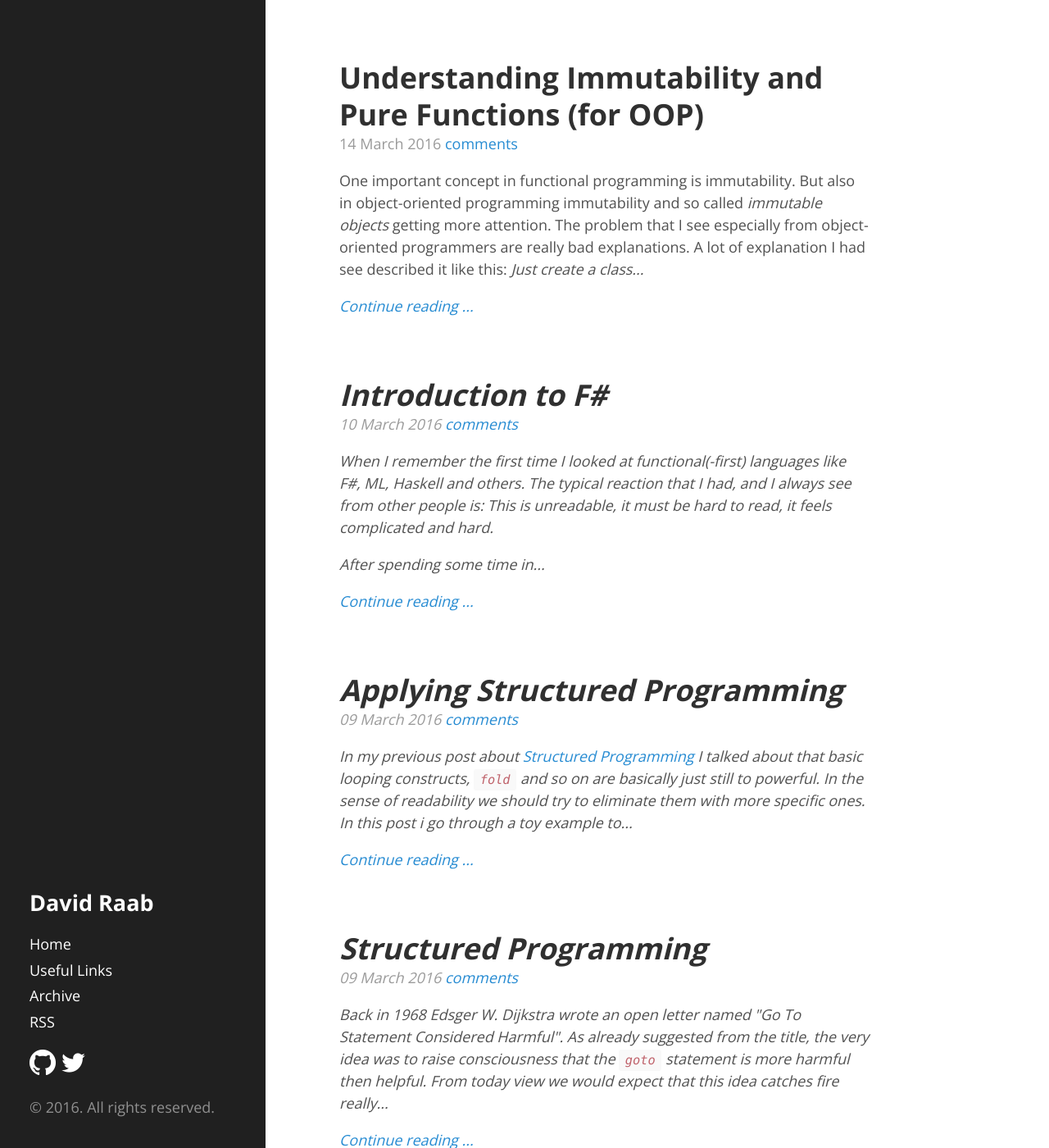
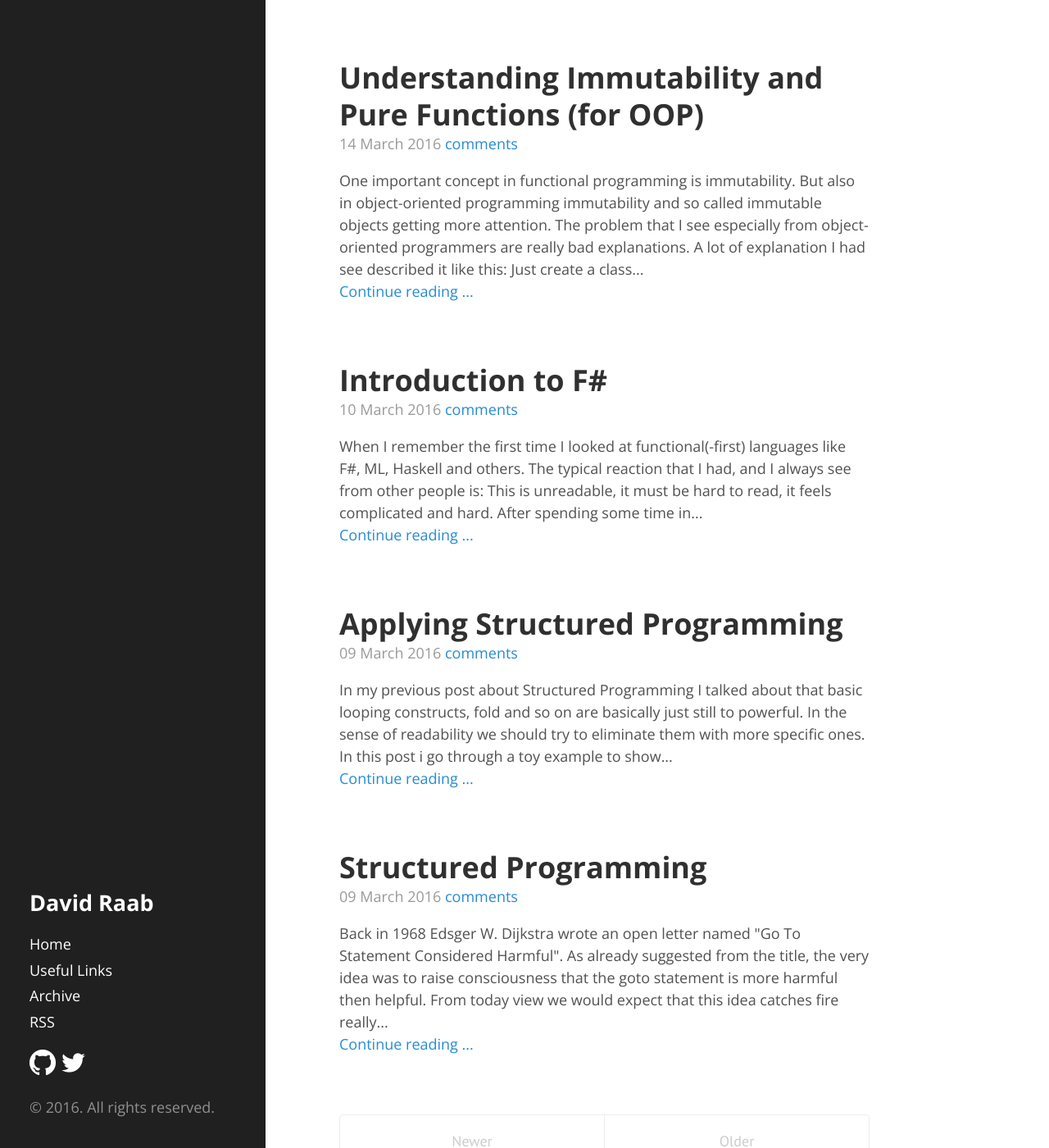
Before and after one commit to bartelink/sidburn.github.io, a Jekyll site: the page built from index.html, in a window 1280 px wide and 1400 px high. Shown: the whole window at 82% size. Built offline with Jekyll 4.4.1, drawn with Linux system fonts in a browser that asks for light colours; some web fonts are replaced; the list of posts is cut into pages by our own code; comment, search, counter and statistics services are not loaded.

Commit message:
Start Page
Removed HTML in excerpt.

```diff
--- a/index.html
+++ b/index.html
@@ -16,7 +16,7 @@
         <a href="{{ site.baseurl }}{{ post.url }}#disqus_thread">comments</a>
     </span>
 
-    {{ post.content | truncatewords: 50 }}
+    {{ post.content | strip_html | truncatewords: 50 }}
 
     <p>
         <a href="{{ post.url }}">Continue reading ...</a>
```
